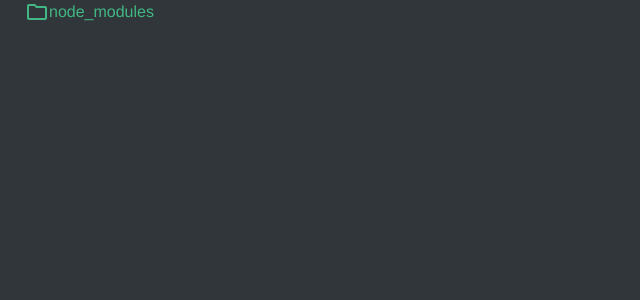
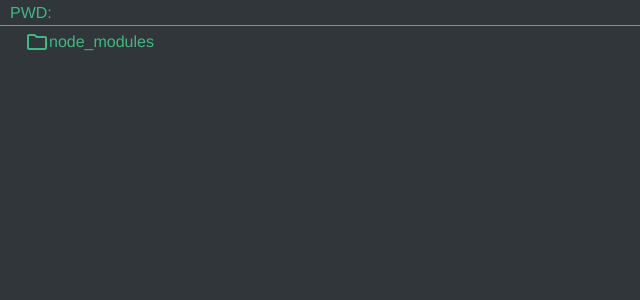
Before and after one commit to ozon-edu-vue-2021/homework-2-DenKrylov, a Vue app: page / in a window 1280 px wide. Shown: the top 300 px of the page, without its empty margins (0-640 px from the left). Built offline with nearby package versions, Linux system fonts and the light colour scheme.

Commit message:
add highlight file and link

```diff
--- a/src/App.vue
+++ b/src/App.vue
@@ -1,5 +1,6 @@
 <template>
   <div id="app">
+    <pwd class="pwd"/>
     <ul id="tree" class="tree">
       <tree :item="data"></tree>
     </ul>
@@ -9,6 +10,7 @@
 <script>
 import Data from '../public/static/node_modules1.json';
 import Tree from './components/Tree.vue';
+import Pwd from './components/Pwd.vue';
 
 export default {
   name: 'App',
@@ -19,6 +21,7 @@ export default {
 	},
 	components: {
 		Tree,
+    Pwd
 	}
 }
 </script>
@@ -35,12 +38,26 @@ body {
 ul {
   display: flex;
   flex-direction: column;
-  height: 100%;
 }
 #app {
   font-family: Avenir, Helvetica, Arial, sans-serif;
   -webkit-font-smoothing: antialiased;
   -moz-osx-font-smoothing: grayscale;
   display: flex;
+  flex-direction: column;
+}
+.tree {
+  margin-top: 30px;
+}
+.pwd {
+  position: absolute;
+  display: flex;
+  align-items: center;
+  top: 0;
+  left: 0;
+  width: 100%;
+  height: 25px;
+  border-bottom: 1px solid rgb(65, 184, 131);
+  background: rgba(49, 54, 59, 1);
 }
 </style>
--- /dev/null
+++ b/src/components/Pwd.vue
@@ -0,0 +1,21 @@
+<template>
+	<div>
+		<span>PWD: </span>
+	</div>
+</template>
+
+<script>
+
+export default{
+	name: 'pwd',
+	props: {
+		item: Object,
+	},
+}
+</script>
+
+<style scoped>
+span {
+	margin-left: 10px;
+}
+</style>
--- a/src/components/Tree.vue
+++ b/src/components/Tree.vue
@@ -1,8 +1,13 @@
 <template>
 	<li id="tree">
-		<div :class="branch()" @click="action()">
-			<img v-bind:src="getIcon()" :alt="getType()">
-			<span>{{ name }}</span>
+		<div
+			:class="branch()"
+			@click="action()"
+			@keyup.enter="action()"
+			tabindex="0"
+		>
+			<img :src="getIcon()" :alt="getType()">
+			<span :class="highlight()">{{ name }}</span>
 		</div>
 		<ul v-show="isOpen">
 			<tree
@@ -23,6 +28,7 @@ export default{
 	},
 	data: function() {
 		return {
+			pwd: '',
 			isOpen: false,
 			name: this.item.name,
 			type: this.item.type,
@@ -50,8 +56,8 @@ export default{
 		action: function() {
 			if(this.type == 'directory') {
 				this.isOpen = !this.isOpen;
-			} else if(this.type != 'directory') {
-				document.getSelection().setBaseAndExtent();
+			} else {
+				console.log("h");
 			}
 		},
 		branch: function() {
@@ -59,6 +65,11 @@ export default{
 				return 'folder branch';
 			} else {
 				return 'branch';
+			}
+		},
+		highlight: function() {
+			if(this.type != 'directory') {
+				return 'highlight';
 			}
 		}
 	}
@@ -74,11 +85,12 @@ li {
 }
 .branch {
 	display: flex;
+	flex-direction: row;
 	align-items: center;
 }
-span::selection {
-    color: rgba(49, 54, 59, 1);
-	background: rgb(65, 184, 131);
+.branch:focus {
+	outline: 1px solid rgb(65, 184, 131);
+
 }
 .folder {
   -webkit-touch-callout: none;
@@ -88,5 +100,17 @@ span::selection {
   -ms-user-select: none;
   user-select: none;
 }
+.highlight {
+	user-select: all;
+}
+span::selection {
+    color: rgba(49, 54, 59, 1);
+	background: rgb(61, 174, 233);
+}
+span:hover {
+	color: rgba(49, 54, 59, 1);
+	background: rgb(65, 184, 131);
+	text-decoration: underline;
+}
 
 </style>
```
